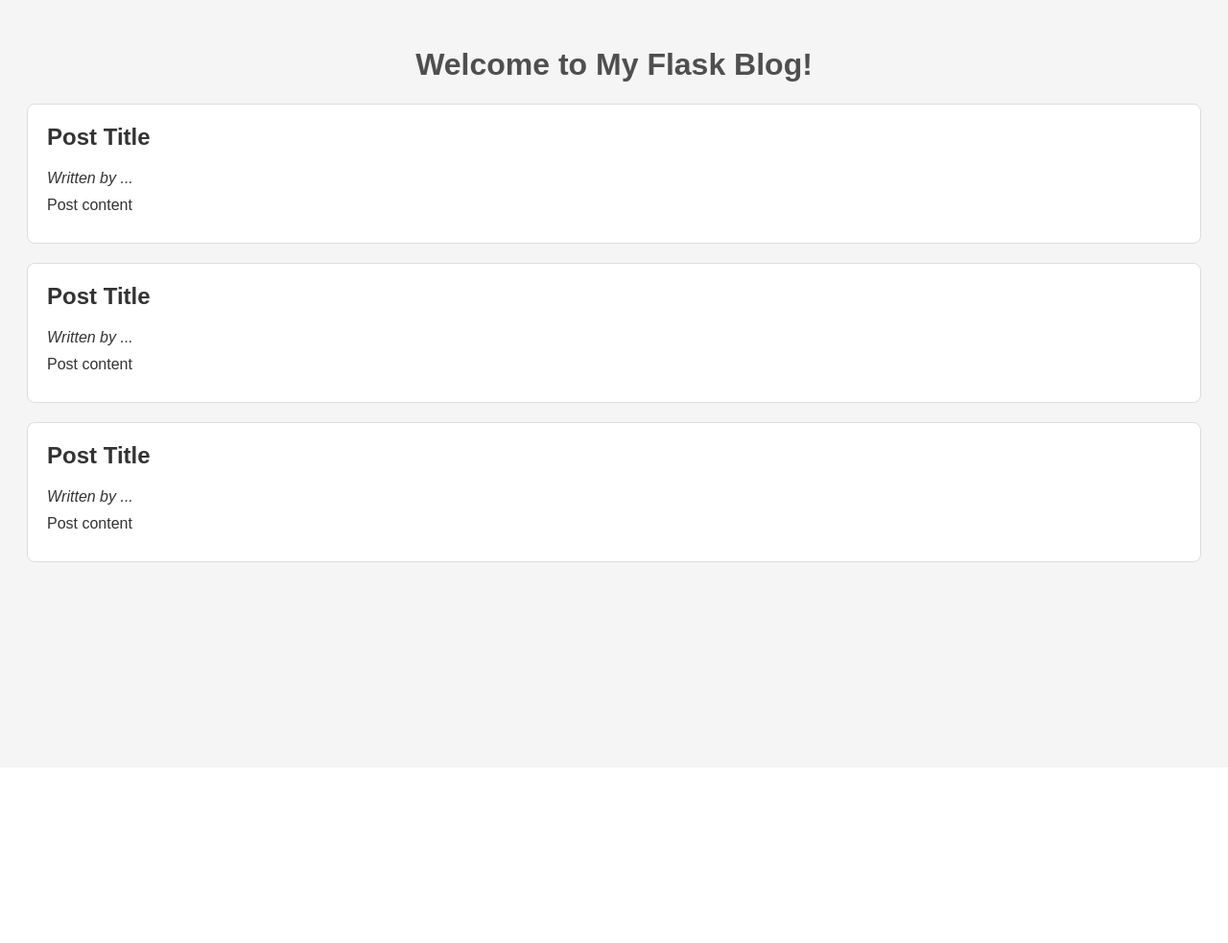
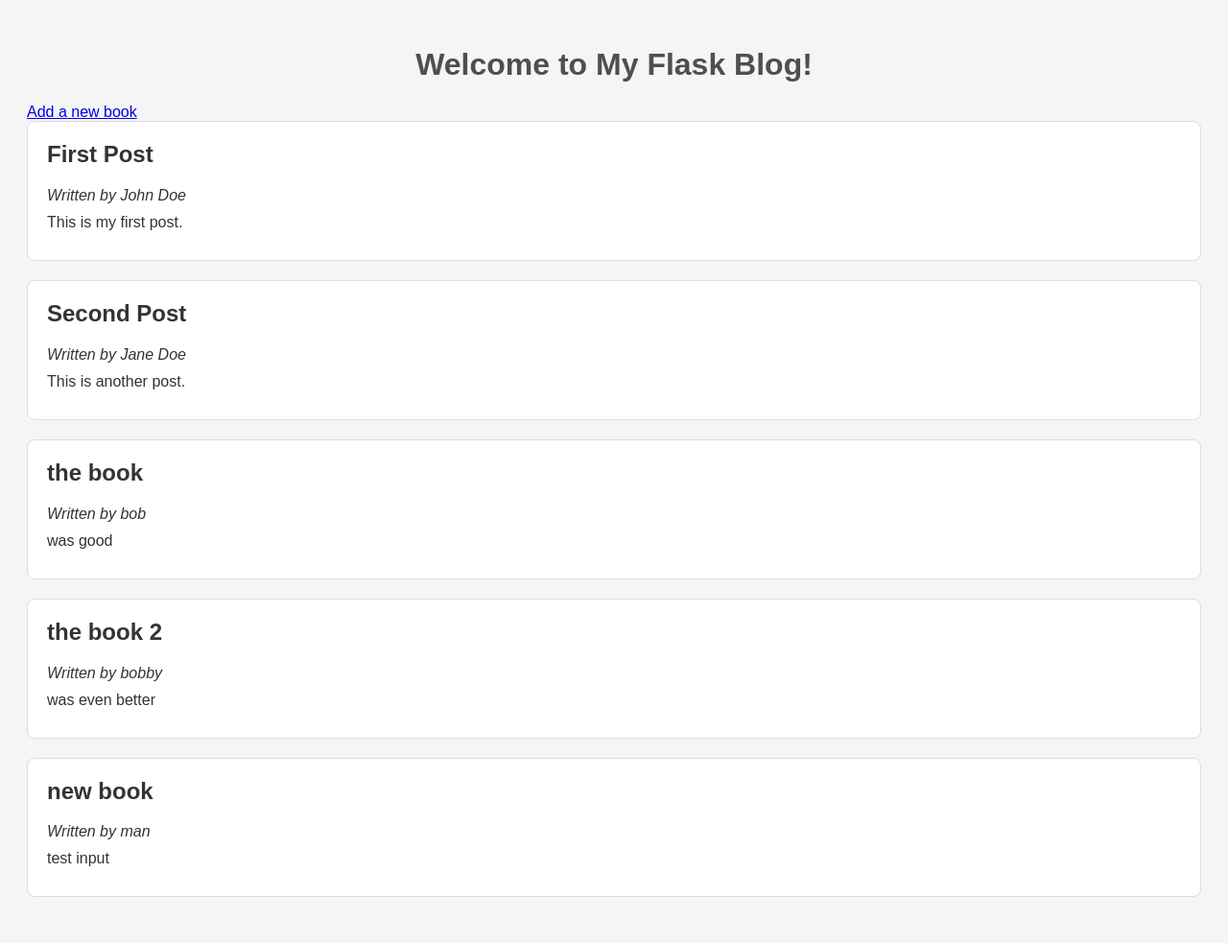
Before and after one commit to henderjarr/master-blog, a Flask app: page / in a window 1280 px wide. Shown: the whole page at 96% size. Before the commit the page ends 586 px from the top, so only its background shows below. Run offline with Flask 3, Linux system fonts and the light colour scheme.

Commit message:
add route implemented, writing to json file

```diff
--- a/app.py
+++ b/app.py
@@ -1,10 +1,10 @@
-from flask import Flask, render_template
+from flask import Flask, render_template, request, redirect, url_for
 import json
 
 app = Flask(__name__)
 
-with open('blog_posts.json') as file:
-    blog_posts = json.load(file)
+with open('blog_posts.json', 'r', encoding='utf-8') as read_file:
+    blog_posts = json.load(read_file)
 
 
 @app.route('/')
@@ -12,5 +12,25 @@ def index():
     return render_template('index.html', posts=blog_posts)
 
 
+@app.route('/add', methods=['GET', 'POST'])
+def add():
+    if request.method == 'POST':
+
+        new_post = {
+            "id": len(blog_posts) + 1,
+            "author": request.form.get('Author'),
+            "title": request.form.get('Title'),
+            "content": request.form.get('Content')
+        }
+        blog_posts.append(new_post)
+
+        with open('blog_posts.json', 'w', encoding='utf-8') as write_file:
+            json.dump(blog_posts, write_file, indent=2)
+
+        return redirect(url_for('index'))
+
+    return render_template('add.html')
+
+
 if __name__ == '__main__':
     app.run(host="0.0.0.0", port=5000, debug=True)
--- a/blog_posts.json
+++ b/blog_posts.json
@@ -1,6 +1,32 @@
 [
-    {"id": 1, "author": "John Doe", "title": "First Post",
-        "content": "This is my first post."},
-    {"id": 2, "author": "Jane Doe", "title": "Second Post",
-        "content": "This is another post."}
+  {
+    "id": 1,
+    "author": "John Doe",
+    "title": "First Post",
+    "content": "This is my first post."
+  },
+  {
+    "id": 2,
+    "author": "Jane Doe",
+    "title": "Second Post",
+    "content": "This is another post."
+  },
+  {
+    "id": 3,
+    "author": "bob",
+    "title": "the book",
+    "content": "was good\r\n"
+  },
+  {
+    "id": 4,
+    "author": "bobby",
+    "title": "the book 2",
+    "content": "was even better"
+  },
+  {
+    "id": 5,
+    "author": "man",
+    "title": "new book",
+    "content": "test input"
+  }
 ]
--- a/templates/index.html
+++ b/templates/index.html
@@ -8,20 +8,13 @@
 </head>
 <body>
     <h1>Welcome to My Flask Blog!</h1>
+    <div><a href="{{ url_for('add') }}">Add a new book</a></div>
+    {% for post in posts %}
     <div class="post">
-        <h2>Post Title</h2>
-        <p><em>Written by ...</em></p>
-        <p>Post content</p>
+        <h2>{{ post['title'] }}</h2>
+        <p><em>Written by {{ post['author'] }}</em></p>
+        <p>{{ post['content'] }}</p>
     </div>
-    <div class="post">
-        <h2>Post Title</h2>
-        <p><em>Written by ...</em></p>
-        <p>Post content</p>
-    </div>
-    <div class="post">
-        <h2>Post Title</h2>
-        <p><em>Written by ...</em></p>
-        <p>Post content</p>
-    </div>
+    {% endfor %}
 </body>
 </html>
```
Also changed, not shown: templates/add.html (added, +8 -0 lines).
